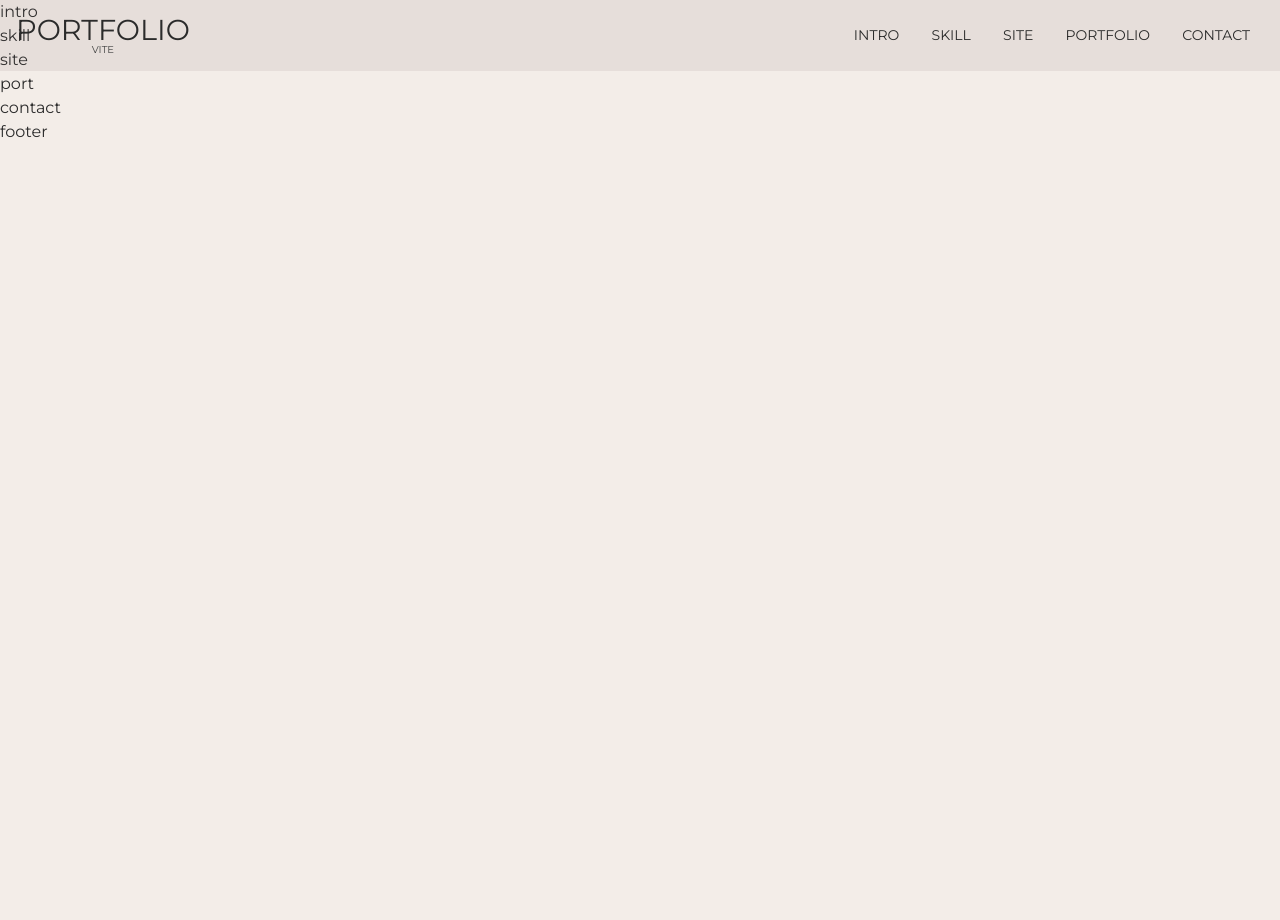
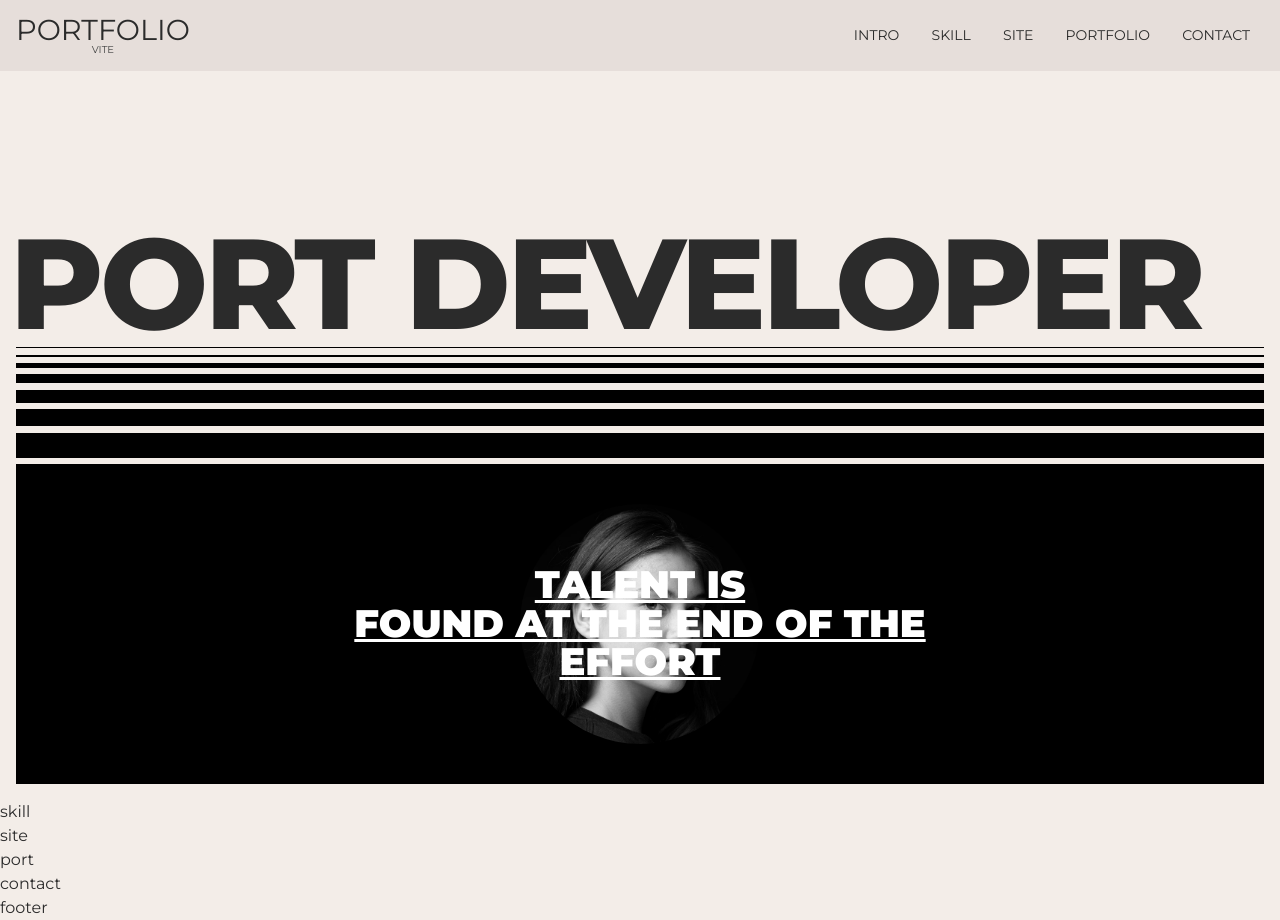
Before and after one commit to happyornothappy/port2023-vite, a website built with Vite: page src/index.html in a window 1280 px wide. Before the commit the page ends 800 px from the top, so only its background shows below. Built offline with nearby package versions, Linux system fonts and the light colour scheme; a small style sheet from the web is missing; a web font is replaced by a local one.

Commit message:
소개영역 완료

```diff
--- a/src/assets/css/section/intro.css
+++ b/src/assets/css/section/intro.css
@@ -1,3 +1,135 @@
 #intro{
+  height: 100vh;
+}
+.intro-inner {
+    width: 100%;
+    height: 100%;
+    display: flex;
+    align-items: flex-start;
+    justify-content: flex-end;
+    flex-direction: column;
+    padding: 16px;
+}
+.intro-title {
+    font-size: 10vw;
+    text-transform: uppercase;
+    line-height: 1;
+    font-weight: 800;
+    white-space: nowrap;
+    text-indent: -0.5vw;
+    letter-spacing: -0.3vw;
+}
+.intro-text {
+    width: 100%;
+    height: 40vh;
+    background-color: var(--black);
+    color: var(--white);
+    display: flex;
+    align-items: center;
+    justify-content: center;
+    flex-direction: column;
+    position: relative;
+}
+.intro-text .text {
+    font-size: 3vw;
+    line-height: 1;
+    font-weight: 900;
+    text-transform: uppercase;
+    text-decoration: underline;
+    text-align: center;
+    position: relative;
+    z-index: 100;
+    transition: all 0.3s;
+    cursor: all-scroll;
+}
+.intro-text .img {
+    position: absolute;
+    left: 50%;
+    top: 50%;
+    transform: translate(-50%,-50%);
+    width: 30vh;
+    height: 30vh;
+    border-radius: 50%;
+    overflow: hidden;
+    filter:grayscale(100%);
+    transition: all 0.3s;
+}
+.intro-text:hover .text {
+    opacity: 0;
+}
+.intro-text:hover .img {
+    filter: grayscale(0);
+}
+.intro-lines {
+    width: 100%;
+}
+.intro-lines .line {
+    display: block;
+    width: 100%;
+    background-color: var(--black);
+    margin-bottom: 0.5vw;
+}
+.intro-lines.bottom .line{
+    margin-top: 0.5vw;
+    margin-bottom: 0;
+    display: none;
+}
+.intro-lines .line:nth-child(1) {
+    height: 1px;
+}
+.intro-lines .line:nth-child(2) {
+    height: 2px;
+}
+.intro-lines .line:nth-child(3) {
+    height: 5px;
+}
+.intro-lines .line:nth-child(4) {
+    height: 9px;
+}
+.intro-lines .line:nth-child(5) {
+    height: 13px;
+}
+.intro-lines .line:nth-child(6) {
+    height: 17px
+}
+.intro-lines .line:nth-child(7) {
+    height: 25px;
+}
+.intro-lines.bottom .line:nth-child(1) {
+    height: 25px;
+}
+.intro-lines.bottom .line:nth-child(2) {
+    height: 17px;
+}
+.intro-lines.bottom .line:nth-child(3) {
+    height: 13px;
+}
+.intro-lines.bottom .line:nth-child(4) {
+    height: 9px;
+}
+.intro-lines.bottom .line:nth-child(5) {
+    height: 5px;
+}
+.intro-lines.bottom .line:nth-child(6) {
+    height: 2px
+}
+.intro-lines.bottom .line:nth-child(7) {
+    height: 1px;
+}
 
+@media(max-width:800px){
+    .intro-lines.bottom .line {
+        display: block;
+    }
+    .intro-inner {
+       justify-content: center;
+    }
+    .intro-text .text {
+        font-size: 24px;
+    }
 }
+@media(max-width:320px){
+    .intro-title {
+        display: none;
+    }
+}
--- a/src/index.html
+++ b/src/index.html
@@ -51,7 +51,39 @@
     <!-- //header -->
     <main id="main" role="main">
         <section id="intro">
-            intro
+            <div class="intro-inner">
+                <div class="intro-title">
+                    port developer
+                </div>
+                <div class="intro-lines" aria-hidden="true">
+                    <span class="line"></span>
+                    <span class="line"></span>
+                    <span class="line"></span>
+                    <span class="line"></span>
+                    <span class="line"></span>
+                    <span class="line"></span>
+                    <span class="line"></span>
+                </div>
+                <div class="intro-text">
+                    <div class="text">
+                        <div>talent is</div>
+                        <div>found at the end of the</div>
+                        <div>effort</div>
+                    </div>
+                    <div class="img">
+                        <img src="assets/img/photo-1601412436009-d964bd02edbc.avif" alt="어바웃미">
+                    </div>
+                </div>
+                <div class="intro-lines bottom" aria-hidden="true">
+                    <span class="line"></span>
+                    <span class="line"></span>
+                    <span class="line"></span>
+                    <span class="line"></span>
+                    <span class="line"></span>
+                    <span class="line"></span>
+                    <span class="line"></span>
+                </div>
+            </div>
         </section>
         <!-- //intro -->
         <section id="skill">
```
Also changed, not shown: src/assets/img/photo-1601412436009-d964bd02edbc.avif (added).
